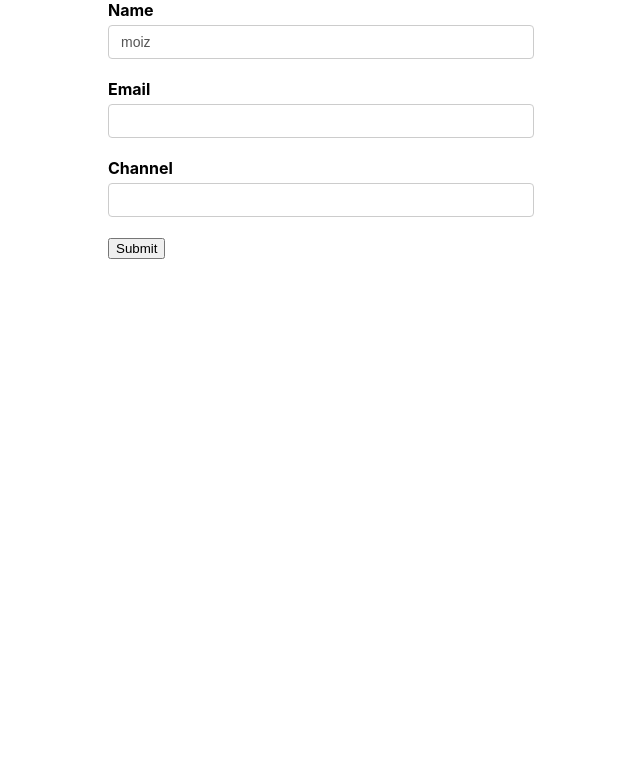
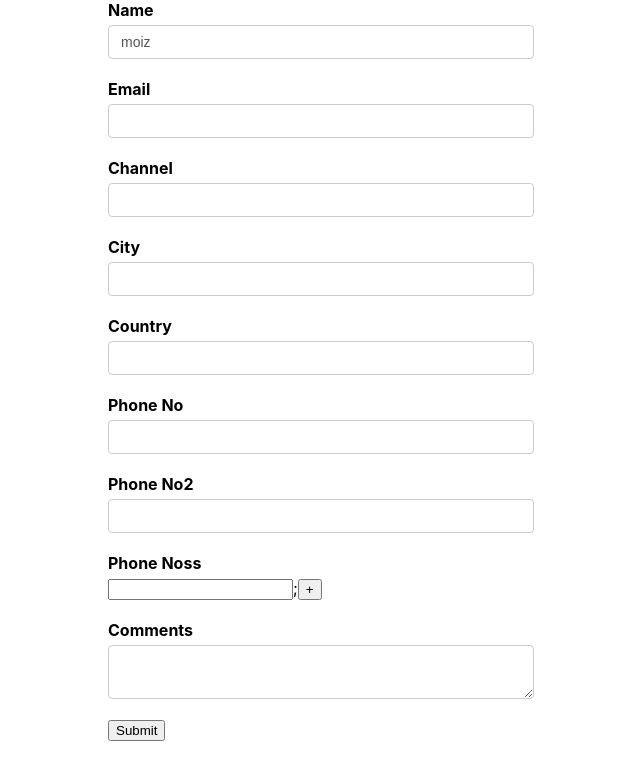
Before and after one commit to Abdul-Moiz03/Formik_Form-With-Validation, a React (Create React App) app: page / in a window 1280 px wide. Shown: the top 780 px of the page, without its empty margins (319-959 px from the left). Built offline with nearby package versions, Linux system fonts and the light colour scheme.

Commit message:
text field,render props

```diff
--- a/src/components/NewYoutubeForm.jsx
+++ b/src/components/NewYoutubeForm.jsx
@@ -1,10 +1,17 @@
 import React from "react";
-import { Formik, Form, Field, ErrorMessage } from "formik";
+import { Formik, Form, Field, ErrorMessage, FieldArray } from "formik";
 import * as Yup from "yup";
 const initialValues = {
   name: "moiz",
   email: "",
   channel: "",
+  comments: "",
+  adress: {
+    city: "",
+    country: "",
+  },
+  Phone: ["", ""],
+  phNumbers: [""],
 };
 //this automaticcly takes values
 // const onSubmit = (values) => {
@@ -35,6 +42,11 @@ const validationSchema = Yup.object({
   name: Yup.string().required("Requried!"),
   email: Yup.string().email("Invalid Email Formate").required("Requried!"),
   channel: Yup.string().required("Requried!"),
+  comments: Yup.string().required("Requried!"),
+  adress: Yup.object().shape({
+    city: Yup.string().required("Requried!"),
+    country: Yup.string().required("Requried!"),
+  }),
 });
 const NewYoutubeForm = () => {
   //   const formik = useFormik({
@@ -64,7 +76,12 @@ const NewYoutubeForm = () => {
             // onChange={formik.handleChange}
             // value={formik.values.name}
           ></Field>
-          <ErrorMessage name="name" />
+
+          <ErrorMessage name="name">
+            {/* to apply class and wrap the msg in div */}
+            {/* we can also make a different componet then pass in ErrorMessage as prop */}
+            {(error) => <div className="error">{error}</div>}
+          </ErrorMessage>
           {/* {formik.errors.name && formik.touched.name ? (
             <div className="error">{formik.errors.name}</div>
           ) : null} */}
@@ -80,7 +97,9 @@ const NewYoutubeForm = () => {
             // onChange={formik.handleChange}
             // value={formik.values.email}
           ></Field>
-          <ErrorMessage name="email" />
+          <ErrorMessage name="email">
+            {(error) => <div className="error">{error}</div>}
+          </ErrorMessage>
           {/* {formik.errors.name && formik.touched.email ? (
             <div className="error">{formik.errors.email}</div>
           ) : null} */}
@@ -96,10 +115,109 @@ const NewYoutubeForm = () => {
             // onChange={formik.handleChange}
             // value={formik.values.channel}
           ></Field>
-          <ErrorMessage name="channel" />
+          <ErrorMessage name="channel">
+            {(error) => <div className="error">{error}</div>}
+          </ErrorMessage>
           {/* {formik.errors.name && formik.touched.channel ? (
             <div className="error">{formik.errors.channel}</div>
           ) : null} */}
+        </div>
+        {/* <div className="form-control">
+          <label htmlFor="adress"> Adress</label>
+          <Field type="text" name="adress" id="adress"></Field>
+          <ErrorMessage name="adress">
+            {(error) => <div className="error">{error}</div>}
+          </ErrorMessage>
+        </div> */}
+        <div className="form-control">
+          <label htmlFor="city"> City</label>
+          <Field type="text" name="adress.city" id="city"></Field>
+          <ErrorMessage name="adress.city">
+            {(error) => <div className="error">{error}</div>}
+          </ErrorMessage>
+        </div>
+        <div className="form-control">
+          <label htmlFor="country"> Country</label>
+          <Field type="text" name="adress.country" id="country"></Field>
+          <ErrorMessage name="adress.country">
+            {(error) => <div className="error">{error}</div>}
+          </ErrorMessage>
+        </div>
+        <div className="form-control">
+          <label htmlFor="phone">Phone No</label>
+          <Field // field component takes as prop to decide what elemt to render
+            type="text"
+            name="Phone[0]"
+            id="phone"
+          ></Field>
+
+          {/* <ErrorMessage name="Phone[0]">
+            {(error) => <div className="error">{error}</div>}
+          </ErrorMessage> */}
+        </div>
+        <div className="form-control">
+          <label htmlFor="Phone2">Phone No2</label>
+          <Field // field component takes as prop to decide what elemt to render
+            type="text"
+            name="Phone[1]"
+            id="phone2"
+          ></Field>
+
+          {/* <ErrorMessage name="phone2">
+            {(error) => <div className="error">{error}</div>}
+          </ErrorMessage> */}
+        </div>
+        {/* Dynamically Adding phone Numbers */}
+        <div className="form-control">
+          <label htmlFor="phNumbers">Phone Noss</label>
+          <FieldArray name="phNumbers">
+            {(fieldprop) => {
+              const { push, remove, form } = fieldprop;
+              const { values } = form;
+              const { phNumbers } = values;
+
+              return (
+                <div>
+                  {phNumbers.map((phnumber, index) => (
+                    <div key={index}>
+                      <Field name={`phNumbers[${index}]`} />;
+                      <button
+                        type="button"
+                        onClick={() => {
+                          push("");
+                        }}
+                      >
+                        +
+                      </button>
+                      {index > 0 && (
+                        <button
+                          type="button"
+                          onClick={() => {
+                            remove(index);
+                          }}
+                        >
+                          -
+                        </button>
+                      )}
+                    </div>
+                  ))}
+                </div>
+              );
+            }}
+          </FieldArray>
+        </div>
+        <div className="form-control">
+          <label htmlFor="comments">Comments</label>
+          <Field // field component takes as prop to decide what elemt to render
+            as="Textarea"
+            type="text"
+            name="comments"
+            id="comments"
+          ></Field>
+
+          <ErrorMessage name="comments">
+            {(error) => <div className="error">{error}</div>}
+          </ErrorMessage>
         </div>
         <button type="submit">Submit</button>{" "}
       </Form>
```
